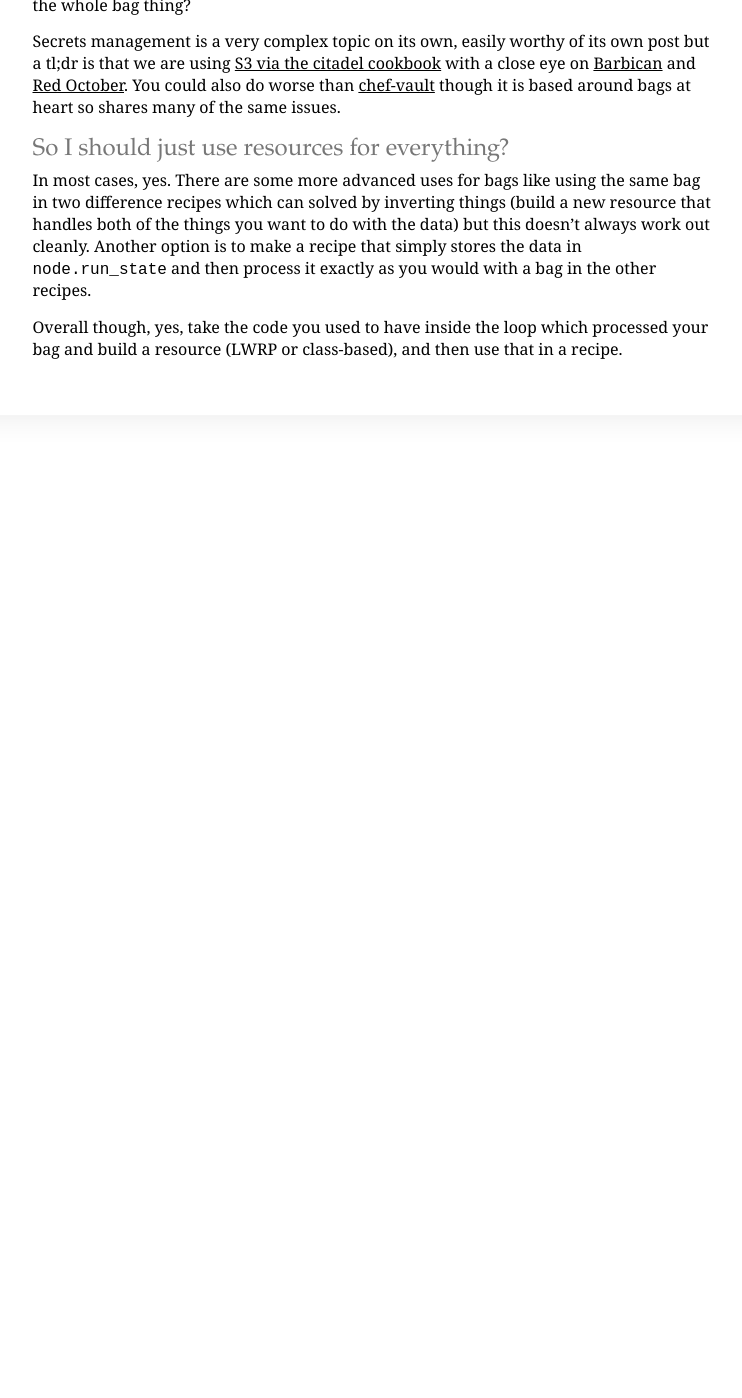
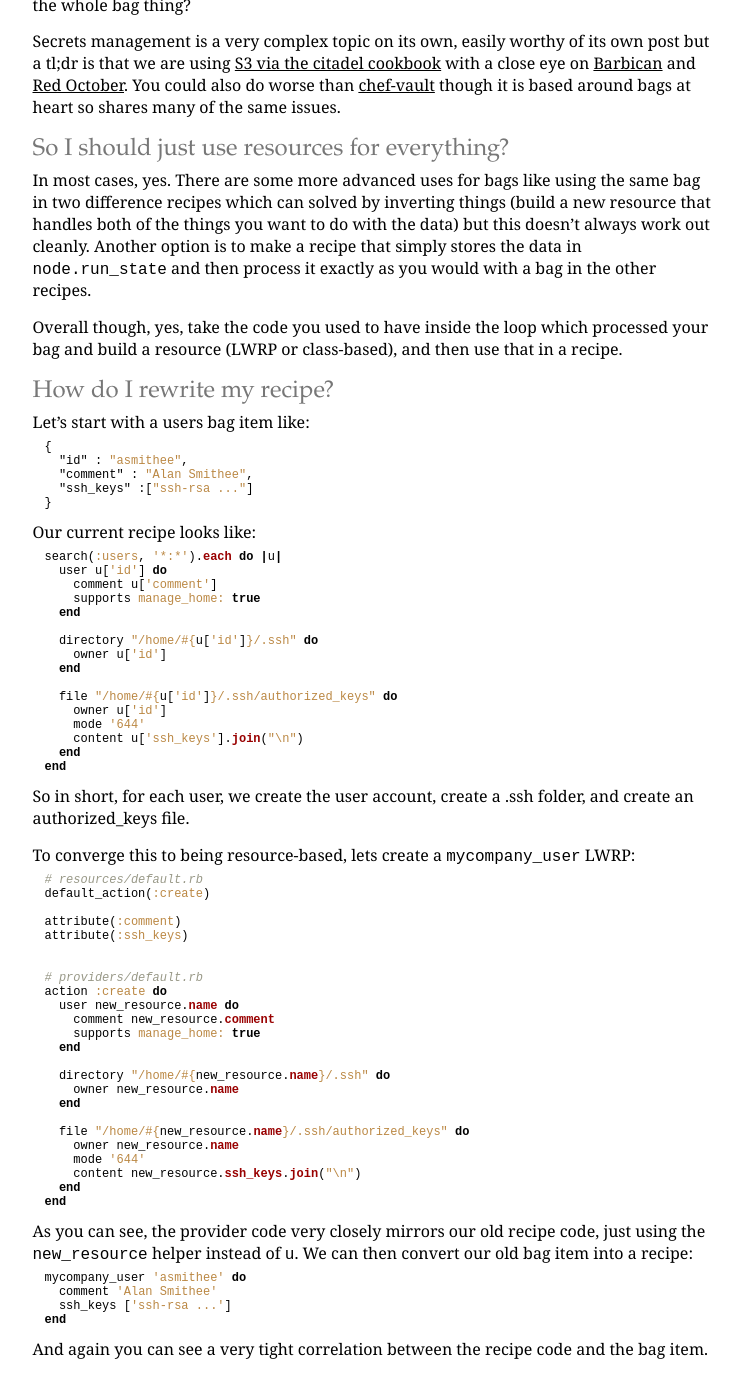
Before and after one commit to coderanger/coderanger.net, a Jekyll site: the page built from _posts/2014-02-23-data-bags.markdown, in a window 1280 px wide and 1400 px high, scrolled down 1620 px. Shown: the whole window, without its empty margins (256-998 px from the left). Built offline with Jekyll 4.4.1, drawn with Linux system fonts in a browser that asks for light colours; nearby versions of some CDN libraries; some web fonts are replaced; Markdown is read by kramdown in place of the engine named in the settings; comment, search, counter and statistics services are not loaded; before the commit the page ends 2092 px from its top, so only the background shows below that.

Commit message:
New section on how to upgrade.

```diff
--- a/_posts/2014-02-23-data-bags.markdown
+++ b/_posts/2014-02-23-data-bags.markdown
@@ -98,3 +98,82 @@ exactly as you would with a bag in the other recipes.
 
 Overall though, yes, take the code you used to have inside the loop which processed
 your bag and build a resource (LWRP or class-based), and then use that in a recipe.
+
+## How do I rewrite my recipe?
+
+Let's start with a users bag item like:
+
+{% highlight json %}
+{
+  "id" : "asmithee",
+  "comment" : "Alan Smithee",
+  "ssh_keys" :["ssh-rsa ..."]
+}
+{% endhighlight %}
+
+Our current recipe looks like:
+
+{% highlight ruby %}
+search(:users, '*:*').each do |u|
+  user u['id'] do
+    comment u['comment']
+    supports manage_home: true
+  end
+
+  directory "/home/#{u['id']}/.ssh" do
+    owner u['id']
+  end
+
+  file "/home/#{u['id']}/.ssh/authorized_keys" do
+    owner u['id']
+    mode '644'
+    content u['ssh_keys'].join("\n")
+  end
+end
+{% endhighlight %}
+
+So in short, for each user, we create the user account, create a .ssh folder, and
+create an authorized_keys file.
+
+To converge this to being resource-based, lets create a `mycompany_user` LWRP:
+
+{% highlight ruby %}
+# resources/default.rb
+default_action(:create)
+
+attribute(:comment)
+attribute(:ssh_keys)
+
+
+# providers/default.rb
+action :create do
+  user new_resource.name do
+    comment new_resource.comment
+    supports manage_home: true
+  end
+
+  directory "/home/#{new_resource.name}/.ssh" do
+    owner new_resource.name
+  end
+
+  file "/home/#{new_resource.name}/.ssh/authorized_keys" do
+    owner new_resource.name
+    mode '644'
+    content new_resource.ssh_keys.join("\n")
+  end
+end
+{% endhighlight %}
+
+As you can see, the provider code very closely mirrors our old recipe code, just
+using the `new_resource` helper instead of `u`. We can then convert our old bag
+item into a recipe:
+
+{% highlight ruby %}
+mycompany_user 'asmithee' do
+  comment 'Alan Smithee'
+  ssh_keys ['ssh-rsa ...']
+end
+{% endhighlight %}
+
+And again you can see a very tight correlation between the recipe code and the
+bag item.
```
